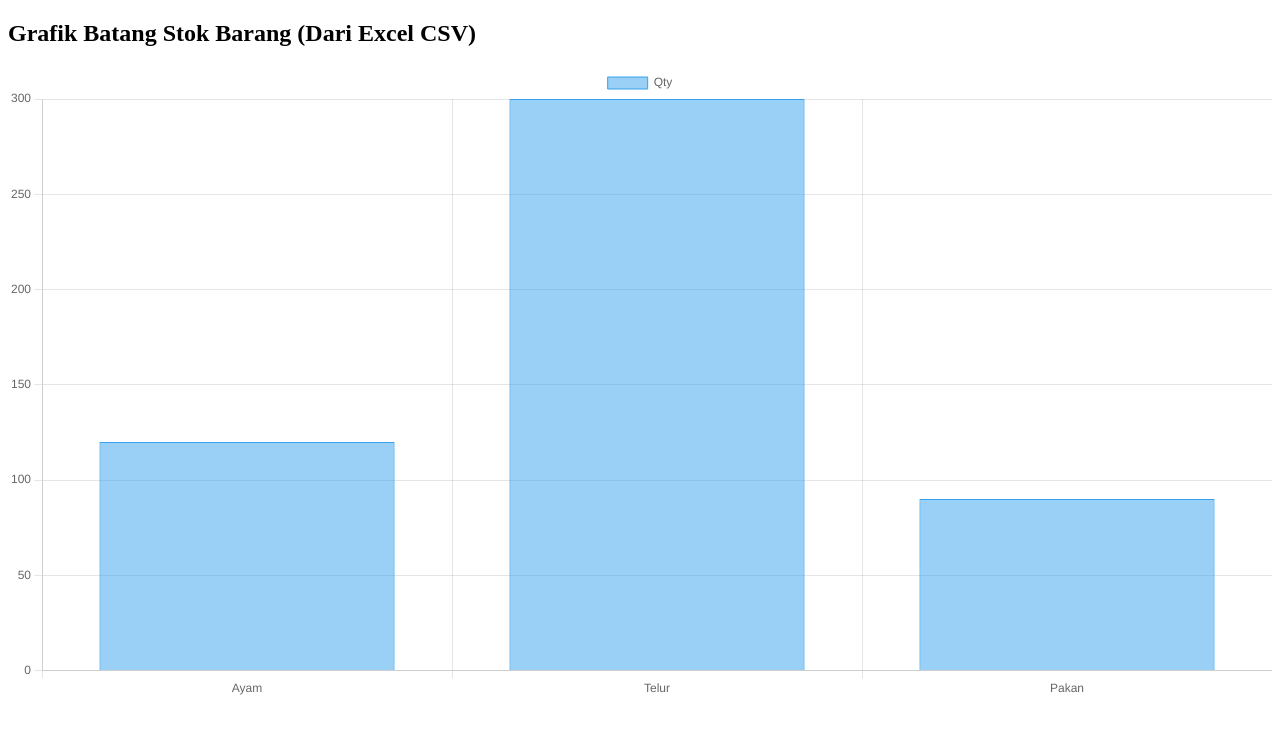
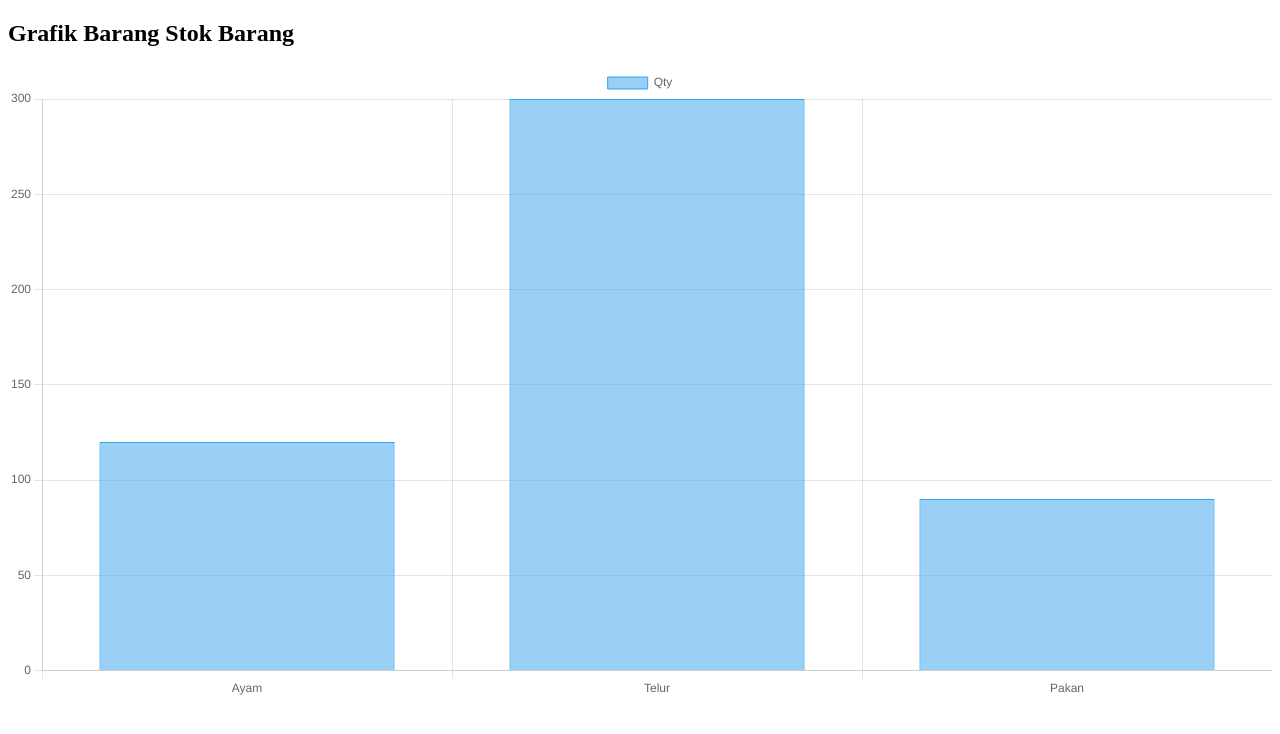
Before and after one commit to eraff-studio/Web-report-excel, a plain HTML site: page index.html in a window 1280 px wide. Drawn offline with nearby package versions, Linux system fonts and the light colour scheme.

Commit message:
Update title and heading in index.html

```diff
--- a/index.html
+++ b/index.html
@@ -1,12 +1,12 @@
 <!DOCTYPE html>
 <html>
 <head>
-    <title>Grafik Batang dari Excel (CSV)</title>
+    <title>Grafik Barang Stok Barwng </title>
     <script src="https://cdn.jsdelivr.net/npm/chart.js"></script>
 </head>
 <body>
 
-<h2>Grafik Batang Stok Barang (Dari Excel CSV)</h2>
+<h2>Grafik Barang Stok Barang</h2>
 
 <canvas id="grafikBar" width="400" height="200"></canvas>
 
```
